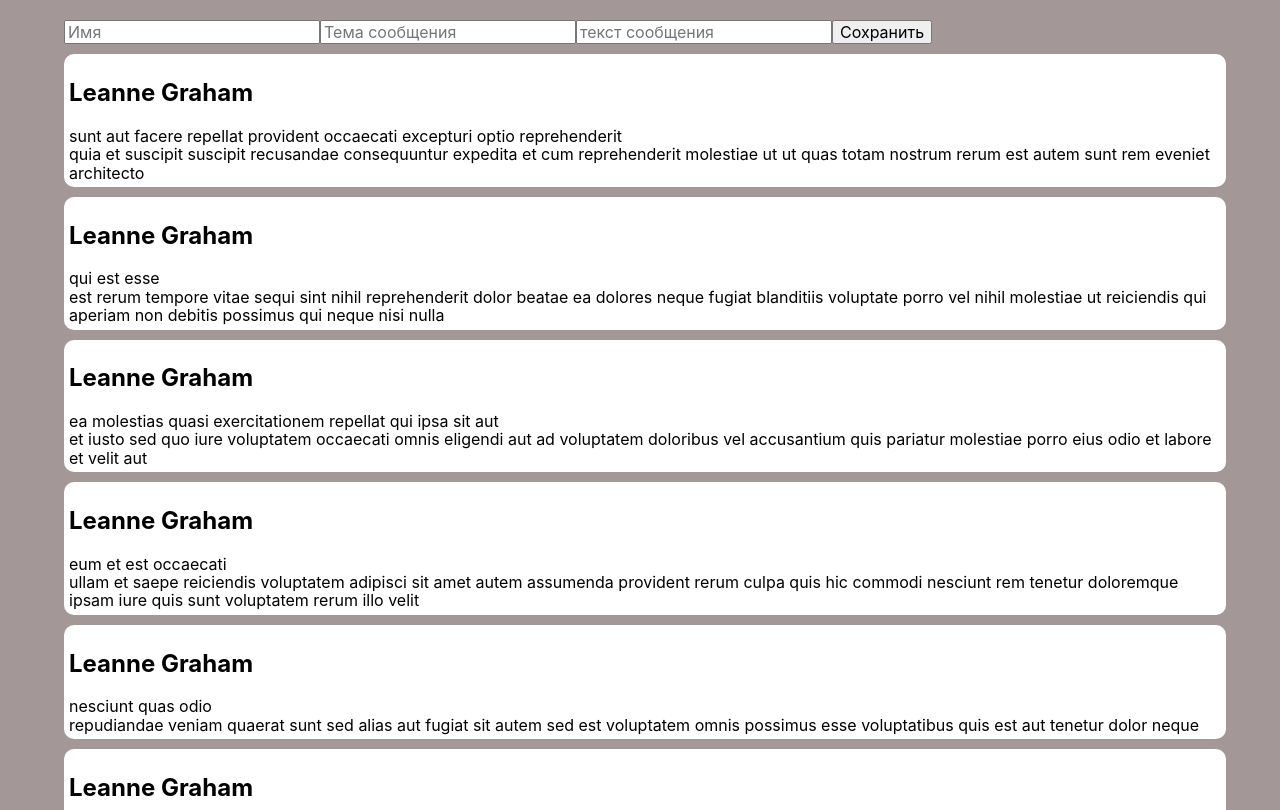
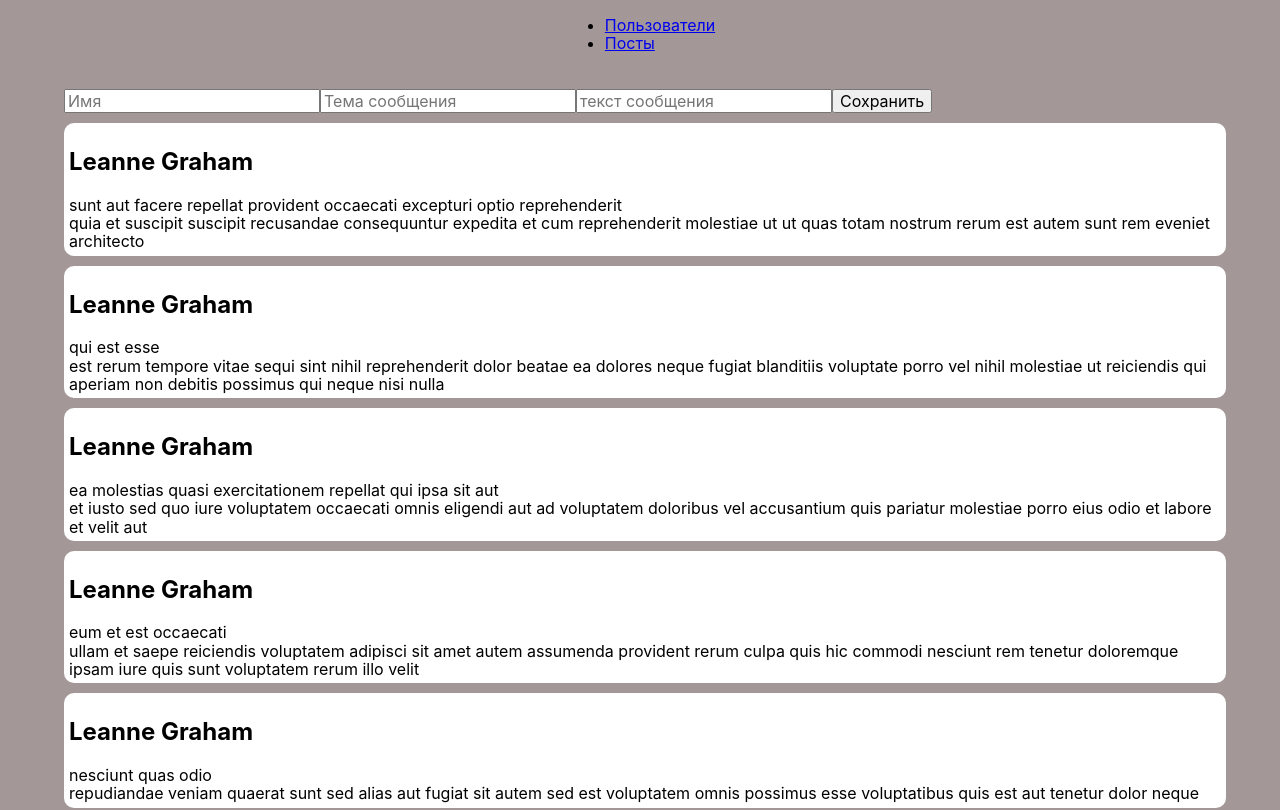
Before and after one commit to AleksandrV-git/SPA-users-albums---posts, a React (Create React App) app: page /posts in a window 1280 px wide. Shown: the top 810 px of the page. Built offline with nearby package versions, Linux system fonts and the light colour scheme.

Commit message:
add NavBar, add router, component fixes

```diff
--- a/package.json
+++ b/package.json
@@ -8,6 +8,7 @@
     "@testing-library/user-event": "^12.6.3",
     "react": "^17.0.1",
     "react-dom": "^17.0.1",
+    "react-router-dom": "^5.2.0",
     "react-scripts": "4.0.1",
     "web-vitals": "^0.2.4"
   },
--- a/src/components/App.js
+++ b/src/components/App.js
@@ -1,9 +1,12 @@
 import React from 'react';
+import { BrowserRouter, Route, Switch } from "react-router-dom";
+
 import usersArr from './users';
 import postsArr from './posts';
 import User from './User';
 import Post from './Post';
 import PostForm from './PostForm';
+import NavBar from './NavBar';
 
 function App() {
 
@@ -36,21 +39,25 @@ function App() {
   }, []);
 
   return (
+    <BrowserRouter>
       <div className="root">
         <header className="">
+          <NavBar />
         </header>
-      {/* {users.map((user, i) => {
-          return <User key={user.id} user={user}/>
-      })} */}
+        <Route path="/users">
+          {users.map((user, i) => { return <User key={user.id} user={user} /> })}
+        </Route>
+        <Route path="/posts">
           <div className='post-list'>
-        <PostForm onAddPost={handleAddPost}/>
+            <PostForm onAddPost={handleAddPost} />
             {posts.map((post, i) => {
               users.forEach(user => { if (user.id == post.userId) { post.ownerName = user.name } })
               return <Post key={post.id} post={post} />
             })}
           </div>
-
+        </Route>
       </div>
+    </BrowserRouter>
   );
 }
 
--- /dev/null
+++ b/src/components/NavBar.js
@@ -0,0 +1,20 @@
+import React from 'react';
+import { NavLink } from 'react-router-dom';
+
+function NavBar() {
+  return (
+    <nav className="menu">
+      <ul className="menu__list">
+        <li className="menu__list-item">
+          <NavLink exact className="menu__item" activeClassName="menu__item_active" to="/users">Пользователи</NavLink>
+        </li>
+        <li className="menu__list-item">
+          <NavLink className="menu__item" activeClassName="menu__item_active" to="/posts">Посты</NavLink>
+        </li>
+      </ul>
+
+    </nav>
+  );
+}
+
+export default NavBar;
--- a/src/components/Post.js
+++ b/src/components/Post.js
@@ -14,8 +14,8 @@ const Post = React.memo((props) => {
   return (
     <>
     <div className="list-item">
-    {/* если не задано ownerName используется заданное через форму имя в userId */}
-      <h2>{post.ownerName || post.userId}</h2>
+    {/* если не задано ownerName используется заданное через форму имя в userName */}
+      <h2>{post.ownerName || post.userName}</h2>
       <div className=""></div>
       <div className="">{post.title}</div>
       <div className="">{post.body}</div>
--- a/src/components/PostForm.js
+++ b/src/components/PostForm.js
@@ -19,10 +19,12 @@ function PopupForm(props) {
 
   function handleSubmit(e) {
     e.preventDefault();
+    // так как нет бэкенда и базы данных в id записал null, имя сохранил в userName
     props.onAddPost({
-      userId: name,
+      userName: name,
+      userId: null,
       id: null,
-      title: 'bla',
+      title: title,
       body: messageText,
     });
   }
```
Also changed, not shown: 2 other files (tests, documents, lock files or other folders). Lines whose indentation alone changed are shown as unchanged.
